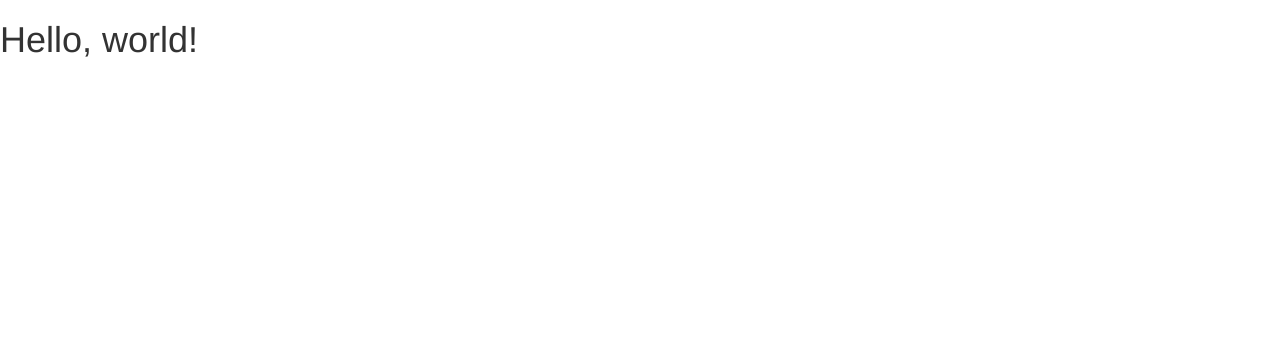
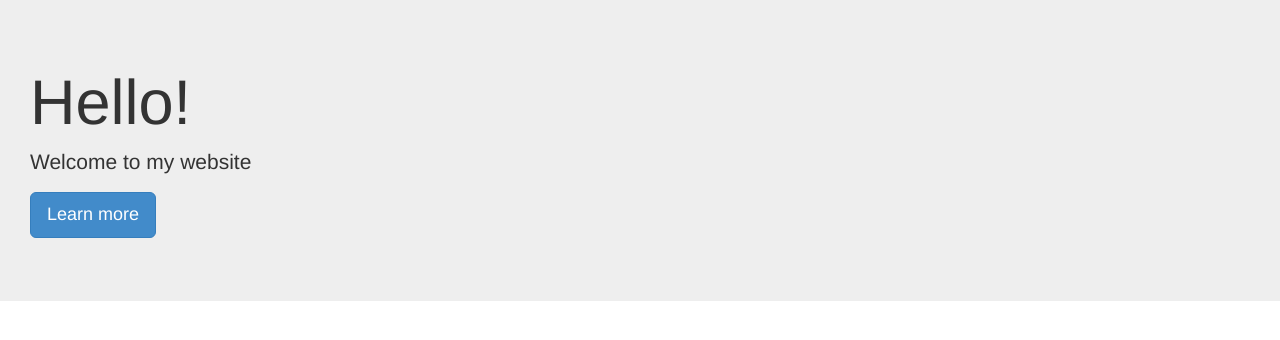
Before and after one commit to cecilinder/Cecilia_website, a plain HTML site: page index.html in a window 1280 px wide. Drawn offline with nearby package versions, Linux system fonts and the light colour scheme.

Commit message:
Jumbotron
Added Jumbotron and change of text

```diff
--- a/index.html
+++ b/index.html
@@ -17,7 +17,11 @@
     <![endif]-->
   </head>
   <body>
-    <h1>Hello, world!</h1>
+    <div class="jumbotron">
+  <h1>Hello!</h1>
+  <p>Welcome to my website</p>
+  <p><a class="btn btn-primary btn-lg" role="button">Learn more</a></p>
+</div>
 
     <!-- jQuery (necessary for Bootstrap's JavaScript plugins) -->
     <script src="https://ajax.googleapis.com/ajax/libs/jquery/1.11.1/jquery.min.js"></script>
```
